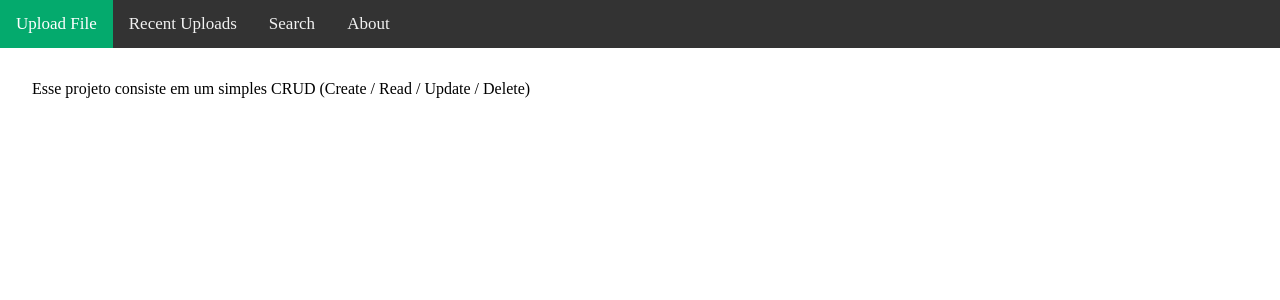
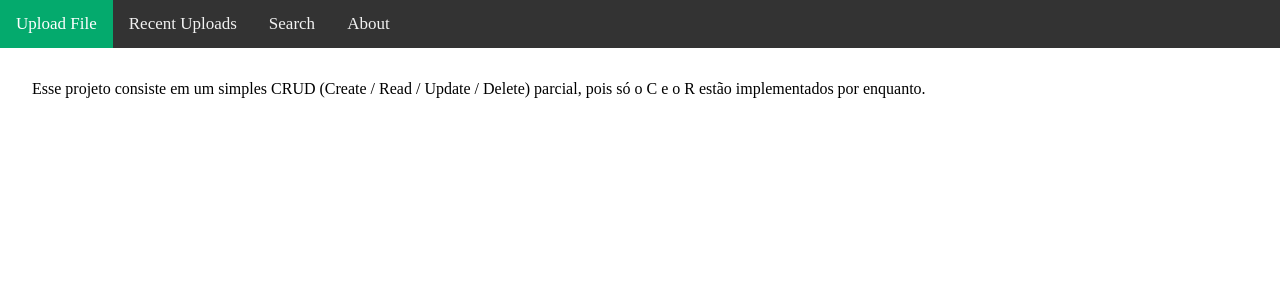
Before and after one commit to hangkuyr/upload-file-es2, a Python web app: template Project/src/templates/about.html in a window 1280 px wide. Shown: the top 300 px of the page. Run offline with Jinja, Linux system fonts and the light colour scheme; the template is opened without the code that fills it, so the values that code supplies are empty.

Commit message:
atualizar o about

```diff
--- a/Project/src/templates/about.html
+++ b/Project/src/templates/about.html
@@ -1,4 +1,4 @@
 {%include 'topBar.html'%}
 <div style="margin:2em">
-    Esse projeto consiste em um simples CRUD (Create / Read / Update / Delete)
+    Esse projeto consiste em um simples CRUD (Create / Read / Update / Delete) parcial, pois só o C e o R estão implementados por enquanto.
 </div>
```
